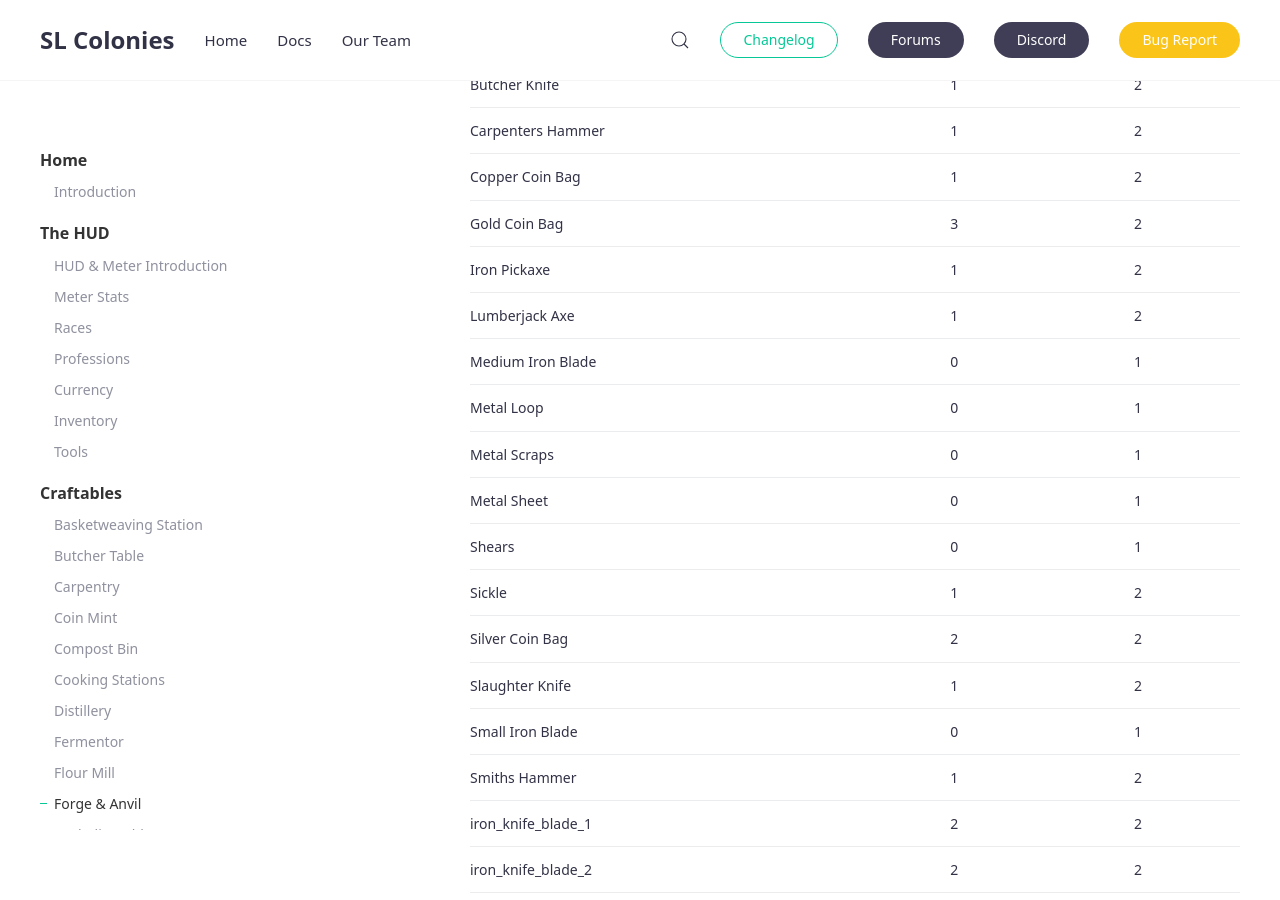
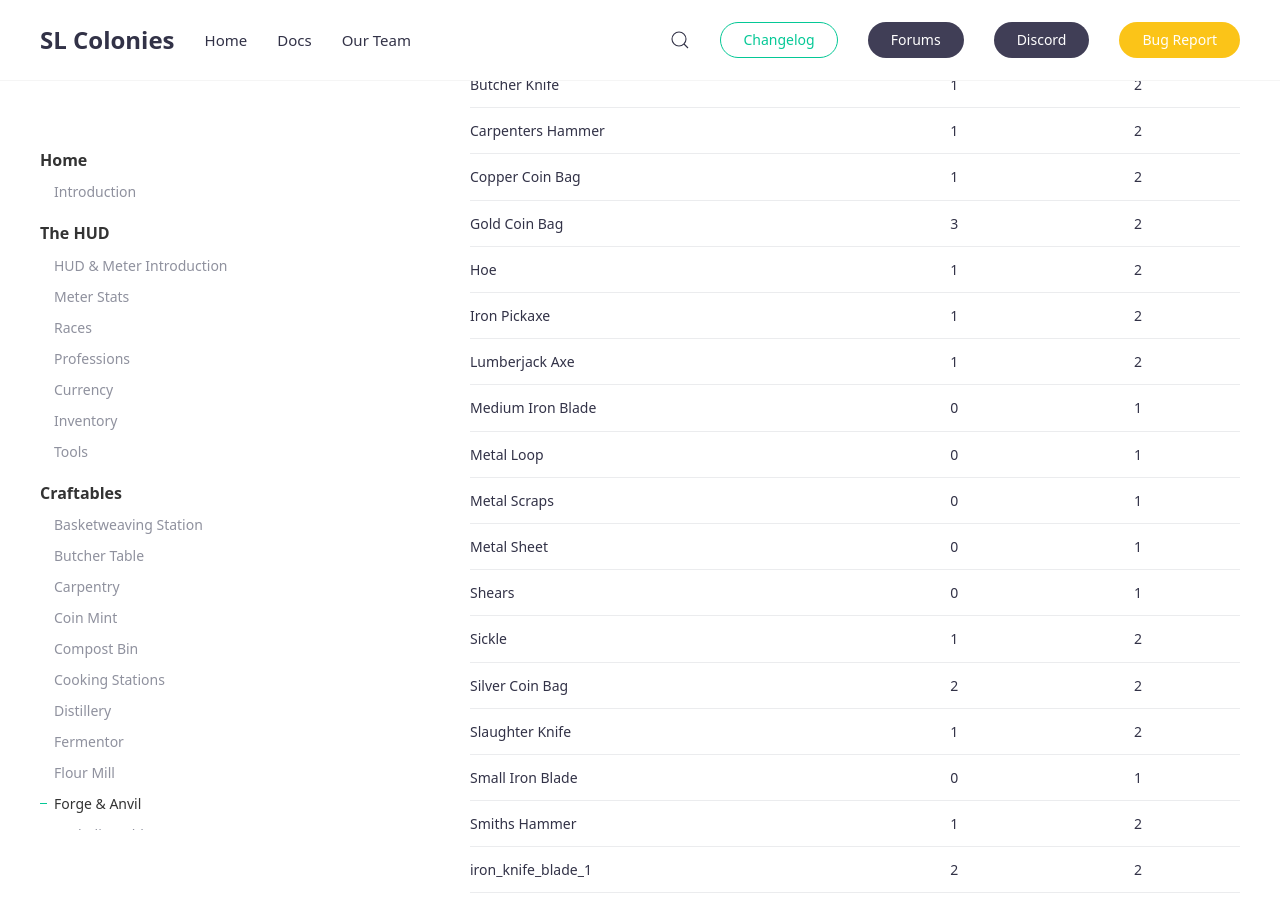
Before and after one commit to SLColonies/Public, a Jekyll site: the page built from _docs/forge.md, in a window 1280 px wide and 900 px high, scrolled down 1024 px. Built offline with Jekyll 4.4.1, drawn with Linux system fonts in a browser that asks for light colours; comment, search, counter and statistics services are not loaded.

Commit message:
Update forge.md

```diff
--- a/_docs/forge.md
+++ b/_docs/forge.md
@@ -23,6 +23,7 @@ This crafting station is for the smith profession and allows players to craft va
 | Carpenters Hammer      |   1   |     2       |
 | Copper Coin Bag        |   1   |     2       |
 | Gold Coin Bag          |   3   |     2       |
+| Hoe                    |   1   |     2       |
 | Iron Pickaxe           |   1   |     2       |
 | Lumberjack Axe         |   1   |     2       |
 | Medium Iron Blade      |   0   |     1       |
```
